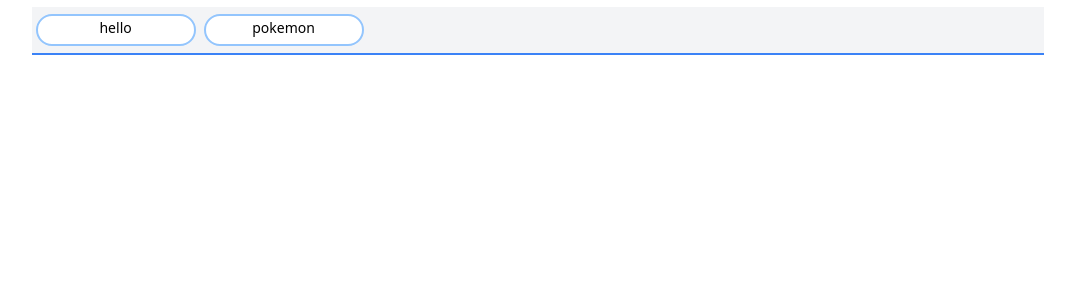
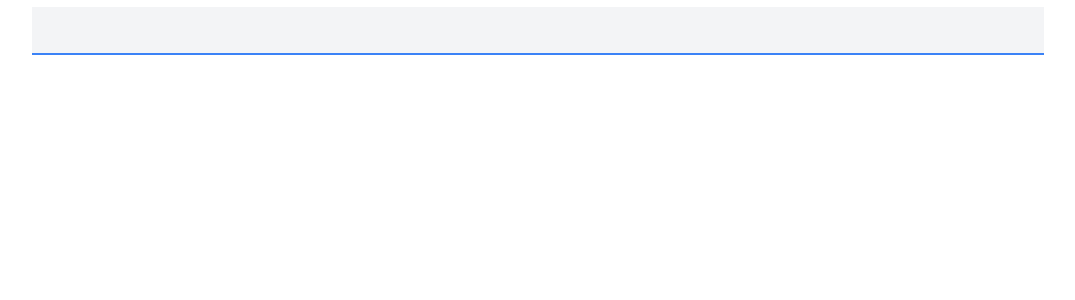
Before and after one commit to banboy38/zepto-assignment, a Next.js app: page / in a window 1280 px wide. Shown: the top 300 px of the page, without its empty margins (102-1177 px from the left). Built offline with nearby package versions, Linux system fonts and the light colour scheme.

Commit message:
functionality

```diff
--- a/component/bar.js
+++ /dev/null
@@ -1,12 +0,0 @@
-import PP from "./pp"
-
-
-export default function Bar({data}){
-    return(
-        <div className="flex flex-row justify-center items-center ">
-            <PP/>
-            <input type="text"></input >
-            <input type="text" className='bg-gray-100 h-[1.5rem] border-b-blue-500 border-b-2'></input>
-        </div>
-    )
-}
--- a/component/pp.js
+++ /dev/null
@@ -1,7 +0,0 @@
-export default function PP(){
-    return(
-        <div className="text-red-500">
-            Hello
-        </div>
-    )
-}
--- a/next.config.js
+++ b/next.config.js
@@ -1,6 +1,6 @@
 /** @type {import('next').NextConfig} */
 const nextConfig = {
-  reactStrictMode: true,
+  reactStrictMode: false,
 }
 
 module.exports = nextConfig
--- a/pages/index.js
+++ b/pages/index.js
@@ -1,27 +1,23 @@
-import Bar from "@/component/bar"
-import PP from "@/component/pp"
 import { useState } from "react"
 
 export default function Home() {
 
   const names = ["Prerna Verma", "Kajal Mahato", "Abhishek Purty", "Abhishek Oraon", "Pushker Prakash", "Ankit Dutta", "Sarthak Saraf"]
-  const [show, setShow] = useState(["hello", "pokemon"])
+  const [show, setShow] = useState([])
   const [input, setinput] = useState("")
 
-  function handleClick(el){
-    let currId = el.target.id
-    // console.log(currId)
-    // console.log(el)
-
-    let temp = show.filter((item)=>{return item!==currId})
+  // Deletes the chip on clicking it
+  function deleteOnClick(el){
+    let temp = show.filter((item)=>{return item!==el})
     setShow(temp)
 
   }
 
+  // Turns the input into chips based on certain conditions
   function addText(el){
     el.preventDefault()
 
-    if(input!==""){
+    if(input!=="" && show.includes(input)===false && names.includes(input)===true){
       let temp = show
       temp.push(input)
       setShow(temp)
@@ -30,6 +26,7 @@ export default function Home() {
     setinput("")
   }
 
+  // Handles the state of the input box
   function handleChange(el){
 
     let temp = el.target.value
@@ -42,16 +39,24 @@ export default function Home() {
 
         <div className="flex justify-center items-center w-[80%]">
 
+          {/* The chip holder div where the names will be displayed (if they exist) */}
           {
             show.map((item)=>{
               return(
-                <div className="hover:cursor-pointer" key={item} onClick={handleClick}>
+                <div className="hover:cursor-default" key={item} >
+
                   {/* Dummy Div */}
                   <div className="bg-gray-100 h-[3rem] px-1 border-b-blue-500 border-b-2 flex items-center justify-center">
 
-                    {/* User Card */}
-                    <div onClick={handleClick} id={item} className=" rounded-full bg-white border-blue-300 border-2 text-sm flex items-center justify-center px-3 py-3 w-[10rem] h-[70%]">
-                      <div id={item} className="mb-1">{item}</div>
+                    {/* User Chip */}
+                    <div className=" rounded-full bg-white border-blue-300 border-2 text-sm flex items-center justify-between px-3 py-3 w-[10rem] h-[70%]">
+
+                      <div className="mb-1">{item}</div>
+
+                      <div onClick={()=>{deleteOnClick(item)}} className="rounded-full hover:cursor-pointer bg-gray-200 h-5 w-5 flex justify-center items-center">
+                        <div className="text-[0.6rem] mb-1">╳</div>
+                      </div>
+
                     </div>
 
                   </div>
@@ -62,10 +67,23 @@ export default function Home() {
 
 
 
-
           {/* Main Search Bar */}
           <form onSubmit={addText} className="w-full">
-            <input id="inputText" type="text" value={input} onChange={handleChange} className='bg-gray-100 w-full h-[3rem] outline-none border-b-blue-500 border-b-2 px-1'></input>
+            <input id="inputText" type="search" list="myList" value={input} onChange={handleChange} className='bg-gray-100 w-full h-[3rem] outline-none border-b-blue-500 border-b-2 px-1'></input>
+            {/* Filtering the options. If they're already there, it won't show on the dropdown. */}
+            <datalist id="myList">
+              {
+                names.filter((item)=>{
+                  if(show.includes(item)===false){
+                    return true
+                  }
+                }).map((filteredItem)=>{
+                  return(
+                    <option key={"filtered"+filteredItem} value={filteredItem}/>
+                  )
+                })
+              }
+            </datalist>
           </form>
 
         </div>
```
